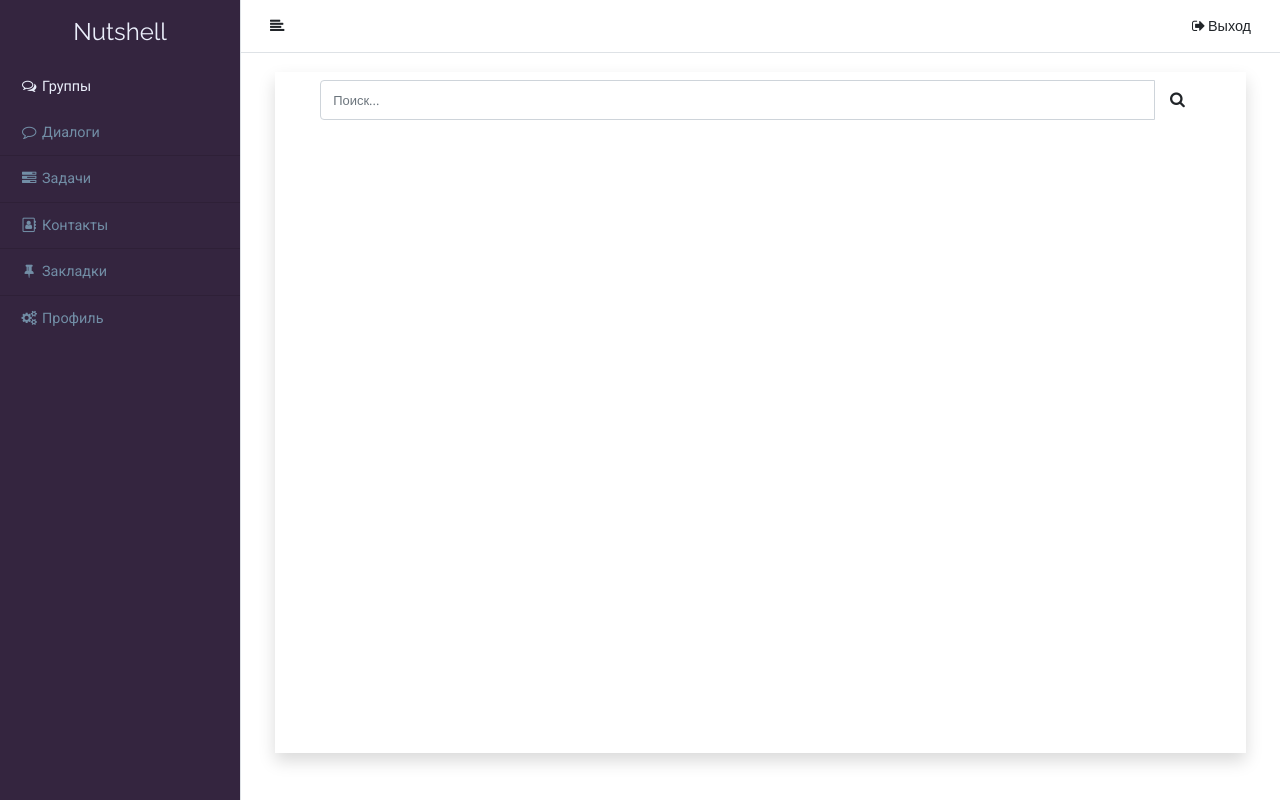
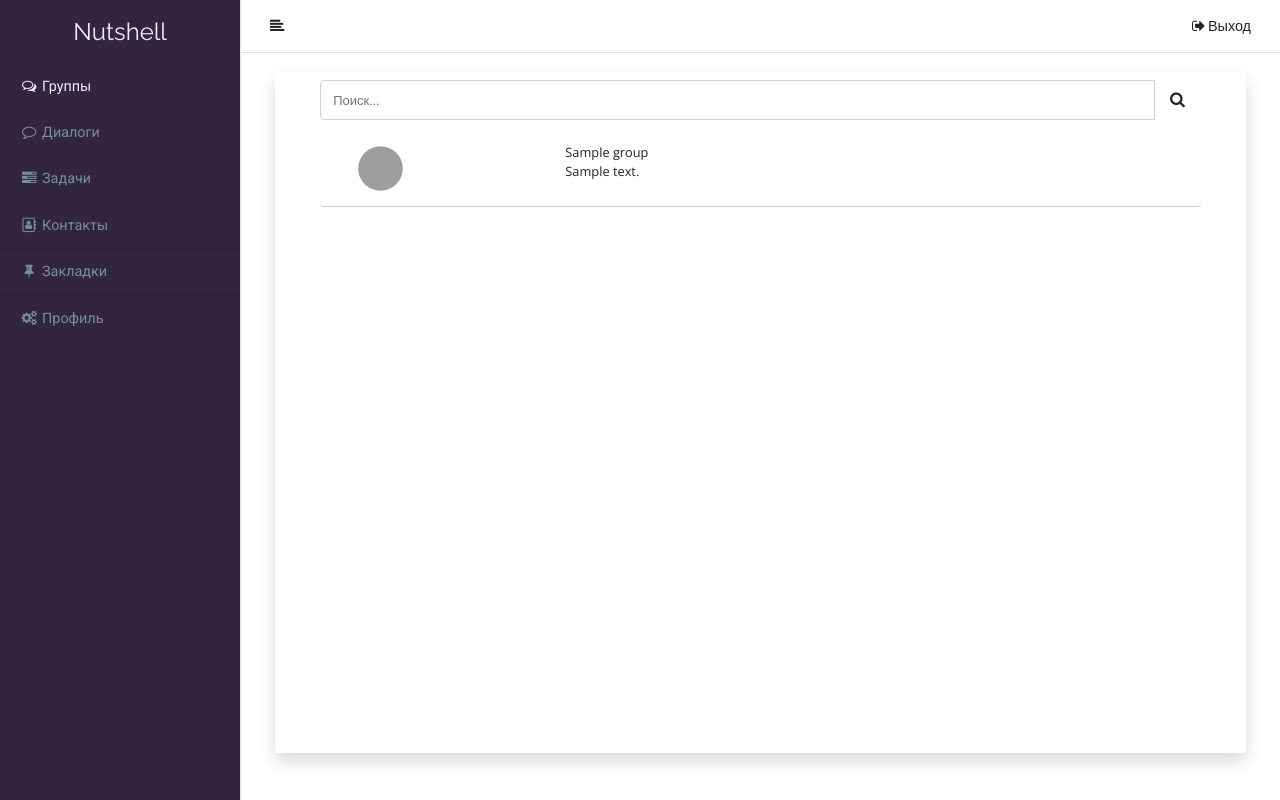
Before and after one commit to revuwem/nutshell, a PHP site: page / in a window 1280 px wide. Run offline with PHP 8.4, Linux system fonts and the light colour scheme; the visitor is signed in with stand-in values (Sample User, id 1); tables that the repository leaves empty or names only in its code hold one stand-in row (values such as "Sample post"); some libraries are stand-ins or nearby versions; grey boxes are pictures that could not be loaded.

Commit message:
6:05 complete chats

```diff
--- a/css/style.css
+++ b/css/style.css
@@ -89,6 +89,7 @@ a{
   #wrapper.toggled #sidebar-wrapper {
     margin-left: -15rem;
   }
+
 }
 
 .tab-content{
@@ -199,12 +200,13 @@ ul{
 .history{
   height: 75%;
   max-height: 25rem;
-  border: 1px solid #CFC8C4;
+
 }
 
 .dialog-history{
   height: 100%;
   overflow-y: auto;
+  padding-top: .3rem;
 }
 
 .input-dialog-reply{
--- a/fetch_dialogs.php
+++ b/fetch_dialogs.php
@@ -17,7 +17,7 @@ $output='';
     foreach($resultDialog as $rowDialog)
     {
         $query="
-            SELECT chat_message FROM chat_message WHERE to_user_id='".$_SESSION['user_id']."' AND from_user_id='".$rowDialog['from_user_id']."' ORDER BY timestamp DESC LIMIT 1
+            SELECT chat_message, from_user_id FROM chat_message WHERE (from_user_id = '".$rowDialog['from_user_id']."' AND to_user_id = '".$_SESSION['user_id']."') OR(from_user_id = '".$_SESSION['user_id']."' AND to_user_id = '".$rowDialog['from_user_id']."') ORDER BY timestamp DESC LIMIT 1
         ;";
             $statement=$connect->prepare($query);
             $statement->execute();
@@ -27,14 +27,19 @@ $output='';
 
             $output .= '<li class="list-group-item btn btn-light dialogElement start-chat" data-touserid="'.$rowDialog['from_user_id'].'" data-tousername="'.get_user_name($rowDialog['from_user_id'], $connect).'">
                             <div class="row">
-                                 <div class="col col-2 col-sm-3 col-md-3 col-lg-3">
+                                 <div class="col col-2 col-sm-3 col-md-2 col-lg-1">
                                     <img class="rounded-circle  avatar" src="https://bootdey.com/img/Content/avatar/avatar1.png">
                                 </div>
-                                <div class="col col-10 col-sm-9 col-md-9 col-lg-9">
-                                    <p>'.get_user_name($rowDialog['from_user_id'], $connect).' '.count_unseen_message($rowDialog['from_user_id'], $_SESSION['user_id'], $connect).'</p>  <br>
-                                    <p class="last-message">'.$message['chat_message'].'</p>
-                                </div>
-                    ';
+                                <div class="col col-10 col-sm-9 col-md-10 col-lg-11">
+                                    <p>'.get_user_name($rowDialog['from_user_id'], $connect).'</p><span class="label label-success rounded-circle"> '.count_unseen_message($rowDialog['from_user_id'], $_SESSION['user_id'], $connect).'</span><br>
+                                ';
+                    if($message['from_user_id']==$_SESSION['user_id']){
+                        $output .= '<p class="last-message">Вы:  '.$message['chat_message'].'</p>';
+                    }
+                    else{
+                        $output .= '<p class="last-message">'.$message['chat_message'].'</p>';
+                    }
+                $output .= '</div>';
         }
 
     }
--- a/fetch_groups.php
+++ b/fetch_groups.php
@@ -24,7 +24,7 @@ if(count($resultGroups)>0)
        $statement=$connect->prepare($query);
        $statement->execute();
        $result=$statement->fetchAll();
-       $output .= '<li class="list-group-item btn btn-light dialogElement" data-chatgroupid="'.$rowGroup['chat_group_id'].'" data-chatgroupname="'.get_group_chat_name($rowGroup['chat_group_id'], $connect).'">
+       $output .= '<li class="list-group-item btn btn-light groupElement" data-chatgroupid="'.$rowGroup['chat_group_id'].'" data-chatgroupname="'.get_group_chat_name($rowGroup['chat_group_id'], $connect).'">
                         <div class="row">
                             <div class="col col-2 col-sm-3 col-md-3 col-lg-3">
                                 <img class="rounded-circle  avatar" src="https://bootdey.com/img/Content/avatar/avatar1.png">
@@ -32,12 +32,6 @@ if(count($resultGroups)>0)
                             <div class="col col-10 col-sm-9 col-md-9 col-lg-9">
                                 <p>'.get_group_chat_name($rowGroup['chat_group_id'], $connect).'</p><br>
        ';
-
-
-       /*$output .= '<div class="container-fluid dialog-element">
-                   <span class="col-lg-9 col-md-9 col-sm-9 col-xs-9" style="font-weight:bold">'.get_group_chat_name($rowGroup['chat_group_id'], $connect).'</span>
-                   <a href="" class="col-lg-3 col-md-3 col-sm-3 col-xs-3 btn pull-right edit-group_chat" type="button" data-chatgroupid="'.$rowGroup['chat_group_id'].'" data-chatgroupname="'.get_group_chat_name($rowGroup['chat_group_id'], $connect).'"><i class="fa fa-cog fa-1x" aria-hidden="true"></i></a>';
-       */
        foreach($result as $messages)
        {
           $message=$messages['chat_message'];
--- a/index.php
+++ b/index.php
@@ -58,7 +58,7 @@ if(!isset($_SESSION['user_id']))
   <div class="container-fluid tab-content">
     <div class="tab-pane show active" id="Groups" role="tabpanel">
       <div class="container-fluid chat-app">
-        <div class="row app" id="list-groups">
+        <div class="row app" id="groups">
         </div>
       </div>
     </div>
--- a/js/background.js
+++ b/js/background.js
@@ -6,8 +6,6 @@ background.js
 $(document).ready(function() {
 
     getUserInfo();
-    fetch_dialogs();
-    fetch_groups_chats();
     link_dialogs_list();
     link_groups_list();
 
@@ -18,7 +16,7 @@ $(document).ready(function() {
         fetch_groups_chats();
     }
 
-    setInterval(updates, 3000);
+    setInterval(updates, 5000);
 
 
     function link_dialogs_list() {
@@ -27,6 +25,7 @@ $(document).ready(function() {
             method: "get",
             success:function(data){
                 $('#dialogs').html(data);
+                fetch_dialogs();
             }
         });
     };
@@ -36,7 +35,8 @@ $(document).ready(function() {
             url:"groups_list_html.php",
             method: "get",
             success:function(data){
-                $('#list-groups').html(data);
+                $('#groups').html(data);
+                fetch_groups_chats();
             }
         });
     };
@@ -91,24 +91,9 @@ $(document).ready(function() {
                 $('#contacts-panel').html(data);
             }
         });
-    }; //fetch_user
+    };
 
-    //Слайдер окно чата
-    $(function(){
-        $(".dialogElement").click(function() {
-          $("#side-chatbox").css({
-            "right": "0"
-          });
-        });
-
-      $("#hide-side-chatbox").click(function() {
-          $("#side-chatbox").css({
-            "right": "-100%"
-          });
-        });
-    });
-
-    //Список диалогов
+    //Получение списка диалогов
     function fetch_dialogs(){
         $.ajax({
             url: "fetch_dialogs.php",
@@ -173,6 +158,7 @@ $(document).ready(function() {
     });
 
 
+
     //Получение истории группы
     function fetch_group_chat_history(to_group_id) {
         $.ajax({
@@ -180,22 +166,33 @@ $(document).ready(function() {
             method: "POST",
             data:{to_chat_id:to_group_id},
             success: function(data){
-                $('#group-history').html(data);
+                $('.group-history').html(data);
             }
         });
     };
 
     //Окно группы
-    $(document).on('click', '.start-group-chat', function(){
-        fetch_group_chat_history($(this).data('togroupid'));
-        $('#dialog-sender').html($(this).data('tousername'));
-        $('#send-dialog-chat').attr('data-touserid', $(this).data('touserid'));
-        var targetDiv = $(".dialog-history");
-        targetDiv.scrollTop( targetDiv.prop('scrollHeight') );
+    $(document).on('click', '.groupElement', function(){
+        $('#groups').empty();
+        var to_chat_id=$(this).data('chatgroupid');
+        var to_chat_name=$(this).data('chatgroupname');
+        $.ajax({
+            url:"group_history.php",
+            method: "get",
+            success:function(result){
+                $('#groups').html(result);
+                fetch_group_chat_history(to_chat_id);
+                $('#group-name').html(to_chat_name);
+                $('#send-group-chat').attr('data-tochatid', to_chat_id);
+                var targetDiv = $(".group-history");
+                targetDiv.scrollTop( targetDiv.prop('scrollHeight') );
+            }
+        });
     });
 
 
 
 
 
+
 }); //document.ready
```
Also changed, not shown: group_history.php (added, +24 -0 lines).
